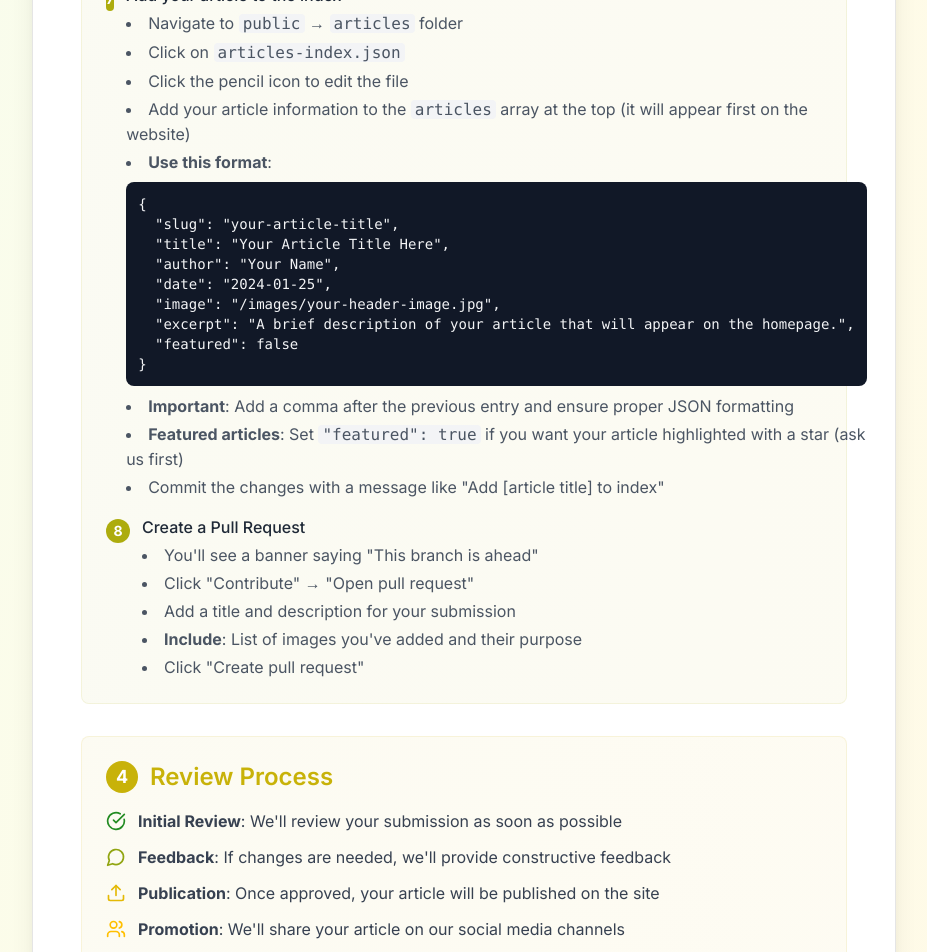
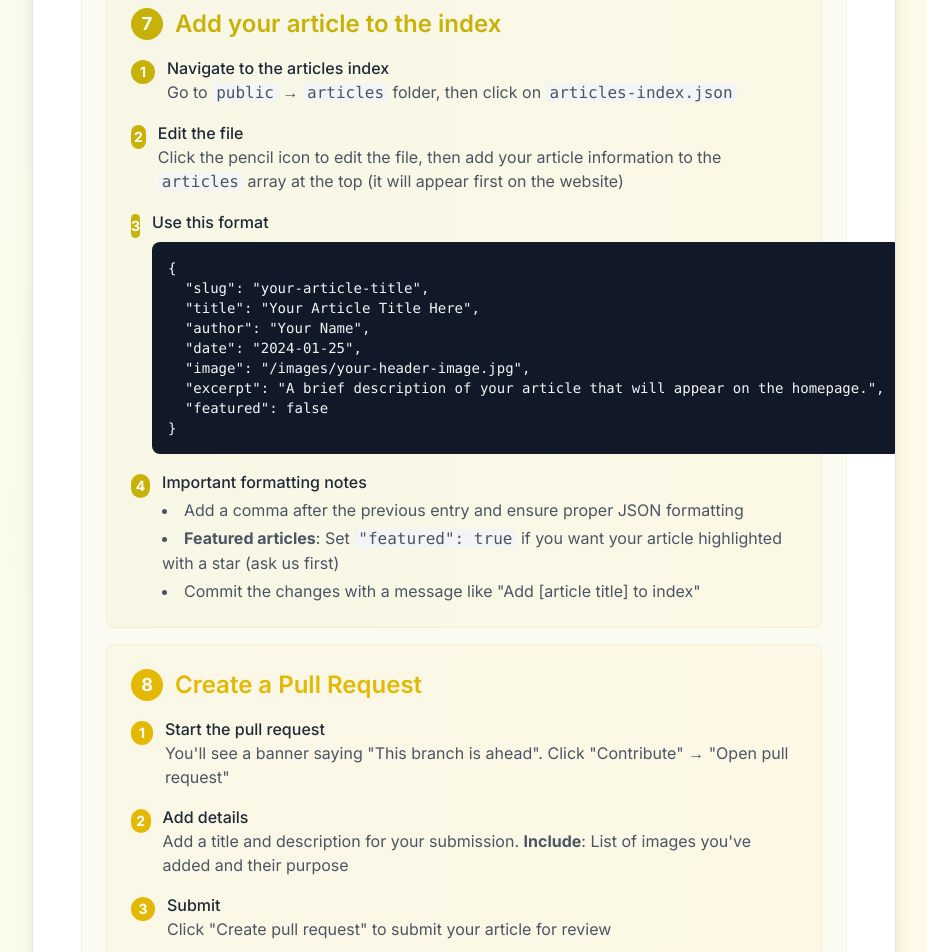
Before and after one commit to StabilityNexus/StableViewpoints, a Next.js app: page /submit in a window 1280 px wide. Shown: the part 2940-3892 px from the top of the page, without its empty margins (176-1103 px from the left). Built offline with nearby package versions, Linux system fonts and the light colour scheme; a web font is replaced by a local one.

Commit message:
style: apply consistent styling and color progression to all steps
#VERCEL_SKIP

Co-authored-by: Bruno <1809436+ceilican@users.noreply.github.com>

```diff
--- a/app/submit/page.tsx
+++ b/app/submit/page.tsx
@@ -293,31 +293,51 @@ Remember to cite your sources and provide value to our readers!`}</pre>
                     </div>
                   </div>
 
-                  <div className="flex items-start gap-3">
-                    <span className="bg-[#ADAC0D] text-white rounded-full w-6 h-6 flex items-center justify-center text-sm font-bold mt-1">
+                  {/* Step 7 - Add to Index */}
+                  <div className="mb-8 p-6 bg-gradient-to-r from-[#C8B209]/5 to-[#E4B905]/5 rounded-lg border border-[#C8B209]/10">
+                    <h3 className="text-2xl font-semibold text-[#C8B209] mb-4 flex items-center gap-3">
+                      <span className="bg-[#C8B209] text-white rounded-full w-8 h-8 flex items-center justify-center text-lg font-bold">
                         7
                       </span>
+                      Add your article to the index
+                    </h3>
+                    <div className="space-y-4">
+                      <div className="flex items-start gap-3">
+                        <span className="bg-[#C8B209] text-white rounded-full w-6 h-6 flex items-center justify-center text-sm font-bold mt-1">
+                          1
+                        </span>
                         <div>
-                      <p className="font-medium text-gray-800">Add your article to the index</p>
-                      <ul className="text-gray-600 list-disc list-inside mt-1 space-y-1">
-                        <li>
-                          Navigate to <code className="bg-gray-100 px-1 rounded">public</code> →{" "}
-                          <code className="bg-gray-100 px-1 rounded">articles</code> folder
-                        </li>
-                        <li>
-                          Click on <code className="bg-gray-100 px-1 rounded">articles-index.json</code>
-                        </li>
-                        <li>Click the pencil icon to edit the file</li>
-                        <li>
-                          Add your article information to the <code className="bg-gray-100 px-1 rounded">articles</code>{" "}
-                          array at the top (it will appear first on the website)
-                        </li>
-                        <li>
-                          <strong>Use this format</strong>:
-                        </li>
-                      </ul>
-                      <div className="bg-gray-900 text-gray-100 p-3 rounded-lg overflow-x-auto mt-2 text-sm">
-                        <pre>{`{
+                          <p className="font-medium text-gray-800">Navigate to the articles index</p>
+                          <p className="text-gray-600">
+                            Go to <code className="bg-gray-100 px-1 rounded">public</code> →{" "}
+                            <code className="bg-gray-100 px-1 rounded">articles</code> folder, then click on{" "}
+                            <code className="bg-gray-100 px-1 rounded">articles-index.json</code>
+                          </p>
+                        </div>
+                      </div>
+
+                      <div className="flex items-start gap-3">
+                        <span className="bg-[#C8B209] text-white rounded-full w-6 h-6 flex items-center justify-center text-sm font-bold mt-1">
+                          2
+                        </span>
+                        <div>
+                          <p className="font-medium text-gray-800">Edit the file</p>
+                          <p className="text-gray-600">
+                            Click the pencil icon to edit the file, then add your article information to the{" "}
+                            <code className="bg-gray-100 px-1 rounded">articles</code> array at the top (it will appear
+                            first on the website)
+                          </p>
+                        </div>
+                      </div>
+
+                      <div className="flex items-start gap-3">
+                        <span className="bg-[#C8B209] text-white rounded-full w-6 h-6 flex items-center justify-center text-sm font-bold mt-1">
+                          3
+                        </span>
+                        <div>
+                          <p className="font-medium text-gray-800">Use this format</p>
+                          <div className="bg-gray-900 text-gray-100 p-4 rounded-lg overflow-x-auto mt-2">
+                            <pre className="text-sm">{`{
   "slug": "your-article-title",
   "title": "Your Article Title Here",
   "author": "Your Name",
@@ -327,45 +347,81 @@ Remember to cite your sources and provide value to our readers!`}</pre>
   "featured": false
 }`}</pre>
                           </div>
-                      <ul className="text-gray-600 list-disc list-inside mt-2 space-y-1">
-                        <li>
-                          <strong>Important</strong>: Add a comma after the previous entry and ensure proper JSON
-                          formatting
-                        </li>
-                        <li>
-                          <strong>Featured articles</strong>: Set{" "}
-                          <code className="bg-gray-100 px-1 rounded">"featured": true</code> if you want your article
-                          highlighted with a star (ask us first)
-                        </li>
-                        <li>Commit the changes with a message like "Add [article title] to index"</li>
-                      </ul>
                         </div>
                       </div>
 
                       <div className="flex items-start gap-3">
-                    <span className="bg-[#ADAC0D] text-white rounded-full w-6 h-6 flex items-center justify-center text-sm font-bold mt-1">
-                      8
+                        <span className="bg-[#C8B209] text-white rounded-full w-6 h-6 flex items-center justify-center text-sm font-bold mt-1">
+                          4
                         </span>
                         <div>
-                      <p className="font-medium text-gray-800">Create a Pull Request</p>
+                          <p className="font-medium text-gray-800">Important formatting notes</p>
                           <ul className="text-gray-600 list-disc list-inside mt-1 space-y-1">
-                        <li>You'll see a banner saying "This branch is ahead"</li>
-                        <li>Click "Contribute" → "Open pull request"</li>
-                        <li>Add a title and description for your submission</li>
+                            <li>Add a comma after the previous entry and ensure proper JSON formatting</li>
                             <li>
-                          <strong>Include</strong>: List of images you've added and their purpose
+                              <strong>Featured articles</strong>: Set{" "}
+                              <code className="bg-gray-100 px-1 rounded">"featured": true</code> if you want your
+                              article highlighted with a star (ask us first)
                             </li>
-                        <li>Click "Create pull request"</li>
+                            <li>Commit the changes with a message like "Add [article title] to index"</li>
                           </ul>
                         </div>
                       </div>
                     </div>
                   </div>
 
-              {/* Step 4 */}
-              <div className="mb-8 p-6 bg-gradient-to-r from-[#C8B209]/5 to-[#E4B905]/5 rounded-lg border border-[#C8B209]/10">
-                <h3 className="text-2xl font-semibold text-[#C8B209] mb-4 flex items-center gap-3">
-                  <span className="bg-[#C8B209] text-white rounded-full w-8 h-8 flex items-center justify-center text-lg font-bold">
+                  {/* Step 8 - Create Pull Request */}
+                  <div className="mb-8 p-6 bg-gradient-to-r from-[#E4B905]/5 to-[#FFBF00]/5 rounded-lg border border-[#E4B905]/10">
+                    <h3 className="text-2xl font-semibold text-[#E4B905] mb-4 flex items-center gap-3">
+                      <span className="bg-[#E4B905] text-white rounded-full w-8 h-8 flex items-center justify-center text-lg font-bold">
+                        8
+                      </span>
+                      Create a Pull Request
+                    </h3>
+                    <div className="space-y-4">
+                      <div className="flex items-start gap-3">
+                        <span className="bg-[#E4B905] text-white rounded-full w-6 h-6 flex items-center justify-center text-sm font-bold mt-1">
+                          1
+                        </span>
+                        <div>
+                          <p className="font-medium text-gray-800">Start the pull request</p>
+                          <p className="text-gray-600">
+                            You'll see a banner saying "This branch is ahead". Click "Contribute" → "Open pull request"
+                          </p>
+                        </div>
+                      </div>
+
+                      <div className="flex items-start gap-3">
+                        <span className="bg-[#E4B905] text-white rounded-full w-6 h-6 flex items-center justify-center text-sm font-bold mt-1">
+                          2
+                        </span>
+                        <div>
+                          <p className="font-medium text-gray-800">Add details</p>
+                          <p className="text-gray-600">
+                            Add a title and description for your submission. <strong>Include</strong>: List of images
+                            you've added and their purpose
+                          </p>
+                        </div>
+                      </div>
+
+                      <div className="flex items-start gap-3">
+                        <span className="bg-[#E4B905] text-white rounded-full w-6 h-6 flex items-center justify-center text-sm font-bold mt-1">
+                          3
+                        </span>
+                        <div>
+                          <p className="font-medium text-gray-800">Submit</p>
+                          <p className="text-gray-600">Click "Create pull request" to submit your article for review</p>
+                        </div>
+                      </div>
+                    </div>
+                  </div>
+                </div>
+              </div>
+
+              {/* Step 4 - Review Process */}
+              <div className="mb-8 p-6 bg-gradient-to-r from-[#FFBF00]/5 to-[#FFC517]/5 rounded-lg border border-[#FFBF00]/10">
+                <h3 className="text-2xl font-semibold text-[#FFBF00] mb-4 flex items-center gap-3">
+                  <span className="bg-[#FFBF00] text-white rounded-full w-8 h-8 flex items-center justify-center text-lg font-bold">
                     4
                   </span>
                   Review Process
```
Lines whose indentation alone changed are shown as unchanged.
